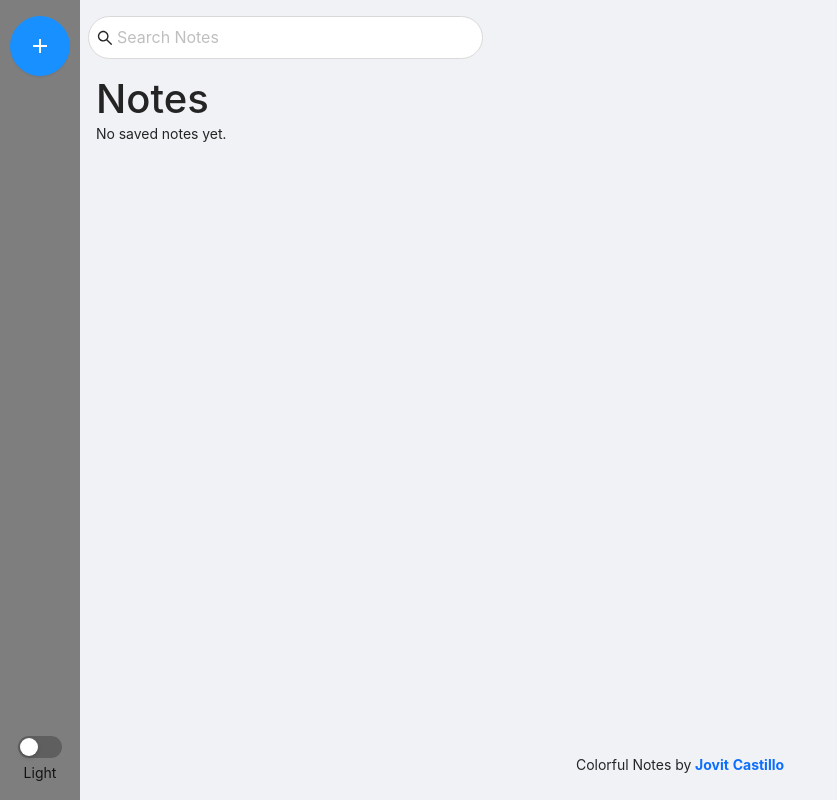
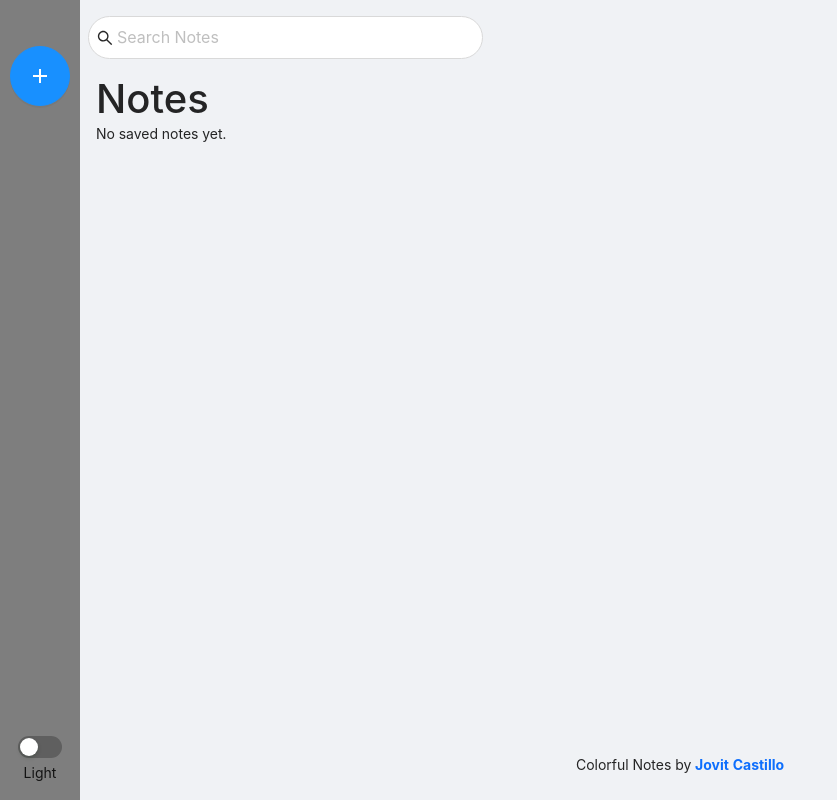
Before and after one commit to Jovitrycast/colorful-notes, a React (Create React App) app: page / in a window 1280 px wide. Shown: the whole page, without its empty margins (0-837 px from the left). Built offline with nearby package versions, Linux system fonts and the light colour scheme.

Commit message:
adjust add button position

```diff
--- a/src/components/SideBar.jsx
+++ b/src/components/SideBar.jsx
@@ -56,6 +56,7 @@ function SideBar() {
 					style={{
 						height: 60,
 						width: 60,
+						marginTop: 30
 					}}
 					onClick={handleToggleColorSelection}
 				/>
```
